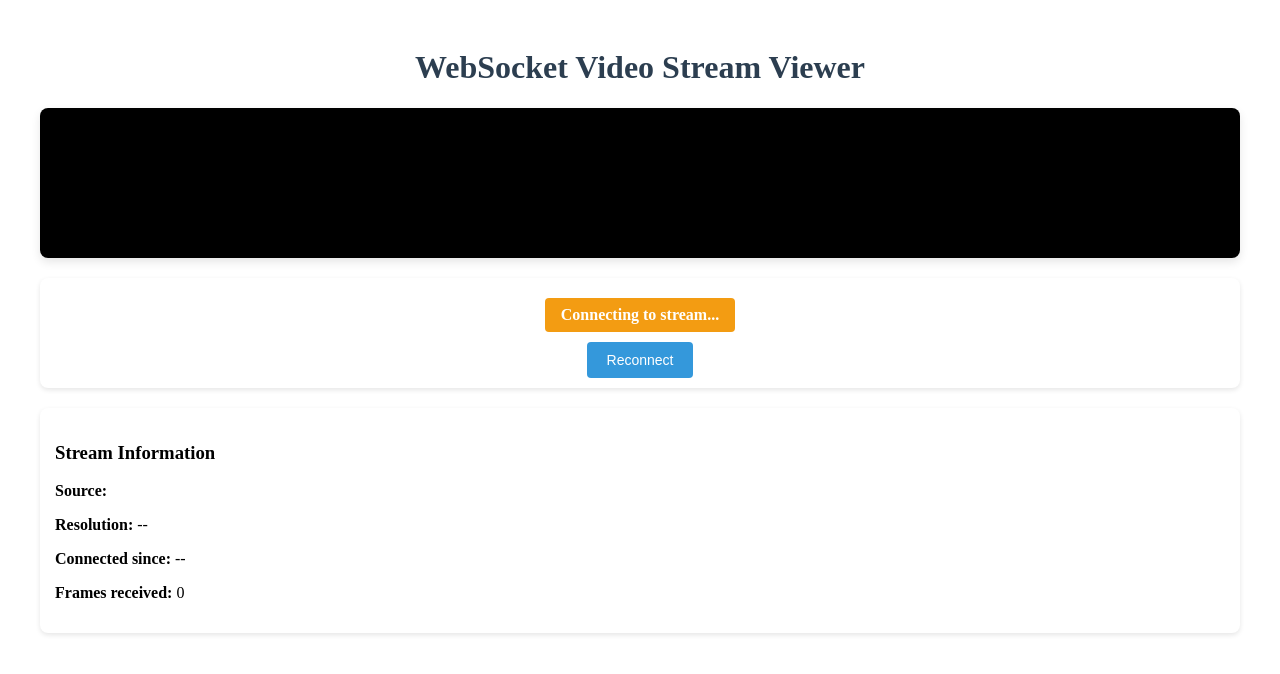
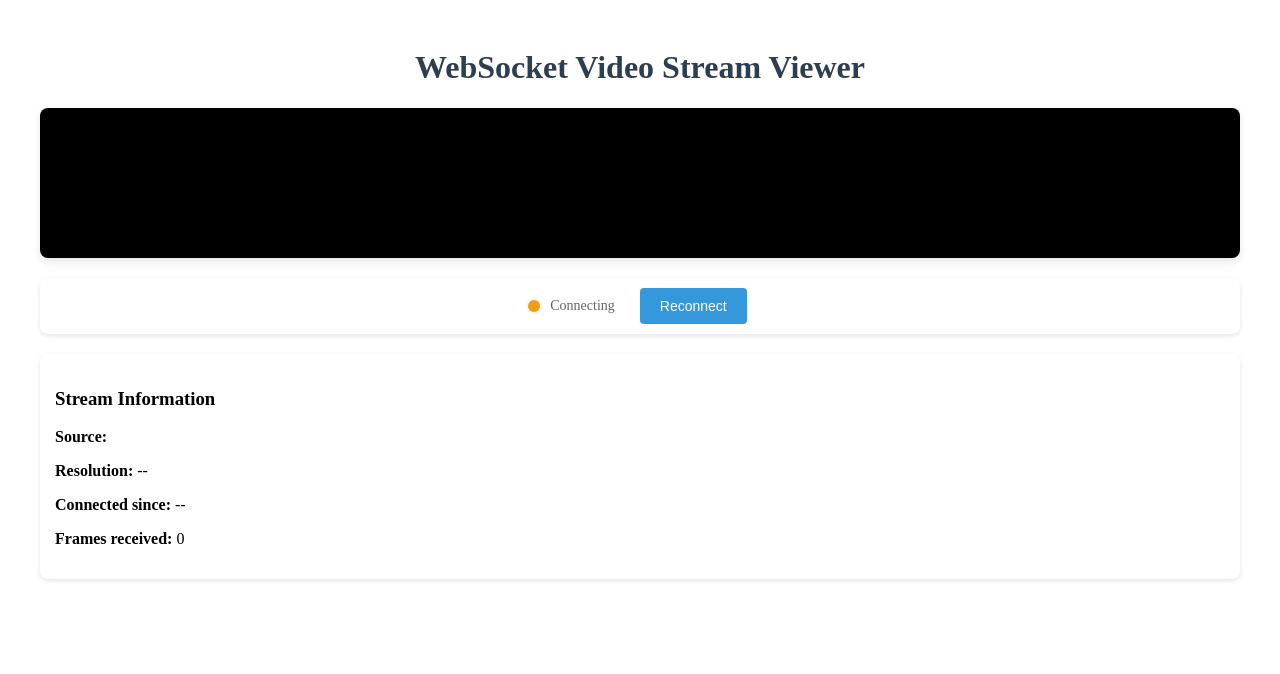
Before and after one commit to lipoforall/ws-mjpeg-relay, a React (Create React App) app in the folder client/: page / in a window 1280 px wide. Shown: the top 674 px of the page. Built offline with nearby package versions, Linux system fonts and the light colour scheme; no server answers.

Commit message:
Enhance WebSocket server to track client IPs using a Map, improving connection logging and status notifications. Update client styles and structure to reflect connection status with visual indicators in the UI.

```diff
--- a/client/src/App.css
+++ b/client/src/App.css
@@ -23,27 +23,82 @@
   background-color: #fff;
   border-radius: 8px;
   box-shadow: 0 2px 5px rgba(0,0,0,0.1);
+  display: flex;
+  align-items: center;
+  justify-content: center;
+  gap: 20px;
 }
 
-.status {
-  display: inline-block;
-  margin: 10px 0;
-  padding: 8px 16px;
-  border-radius: 4px;
-  font-weight: bold;
-  color: white;
+.status-container {
+  display: flex;
+  align-items: center;
+  gap: 10px;
 }
 
-.status.connected {
+.status-led {
+  width: 12px;
+  height: 12px;
+  border-radius: 50%;
+  position: relative;
+  background-color: #ccc;
+}
+
+.status-led::before {
+  content: '';
+  position: absolute;
+  top: 0;
+  left: 0;
+  right: 0;
+  bottom: 0;
+  border-radius: 50%;
+  animation: pulse 1.5s ease-in-out infinite;
+}
+
+.status-led.connected {
   background-color: #27ae60;
 }
 
-.status.disconnected {
+.status-led.connected::before {
+  background-color: #27ae60;
+  opacity: 0.4;
+}
+
+.status-led.disconnected {
   background-color: #e74c3c;
 }
 
-.status.connecting {
+.status-led.disconnected::before {
+  background-color: #e74c3c;
+  opacity: 0.4;
+}
+
+.status-led.connecting {
   background-color: #f39c12;
+}
+
+.status-led.connecting::before {
+  background-color: #f39c12;
+  opacity: 0.4;
+}
+
+.status-text {
+  font-size: 14px;
+  color: #666;
+}
+
+@keyframes pulse {
+  0% {
+    transform: scale(1);
+    opacity: 0.4;
+  }
+  50% {
+    transform: scale(1.5);
+    opacity: 0;
+  }
+  100% {
+    transform: scale(1);
+    opacity: 0.4;
+  }
 }
 
 .button {
--- a/client/src/App.js
+++ b/client/src/App.js
@@ -114,10 +114,13 @@ function App() {
       </div>
 
       <div className="controls">
-        <div className={`status ${status}`}>
-          {status === 'connected' ? 'Connected to video stream' :
-           status === 'connecting' ? 'Connecting to stream...' :
-           'Disconnected'}
+        <div className="status-container">
+          <div className={`status-led ${status}`} />
+          <span className="status-text">
+            {status === 'connected' ? 'Connected' :
+             status === 'connecting' ? 'Connecting' :
+             'Disconnected'}
+          </span>
         </div>
         <div>
           <button className="button" onClick={connectWebSocket}>Reconnect</button>
```
Also changed, not shown: 1 other file (tests, documents, lock files or other folders).
